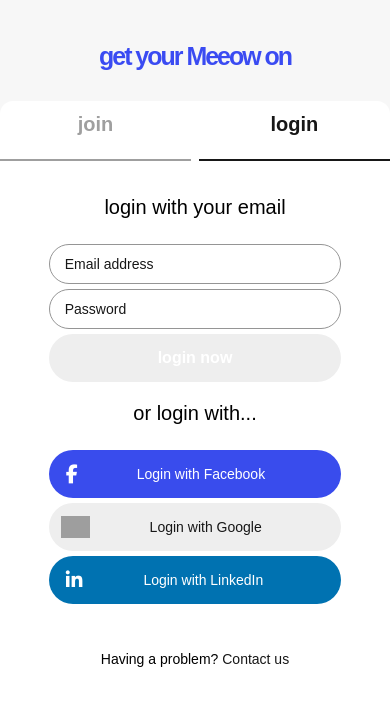
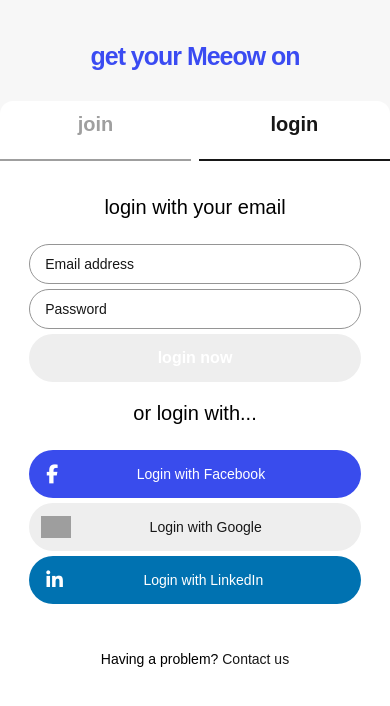
Before and after one commit to maisiemay06/join-login, a React (Create React App) app: page / in a window 390 px wide. Shown: the top 706 px of the page. Built offline with nearby package versions, Linux system fonts and the light colour scheme; grey boxes are pictures that could not be loaded; a web font is replaced by a local one.

Commit message:
Update App.css

```diff
--- a/src/App.css
+++ b/src/App.css
@@ -27,7 +27,7 @@
   color: var(--main-blue);
   font-size: 2.1rem;
   font-weight: 600;
-  letter-spacing: -2px;
+  letter-spacing: -1px;
 }
 .App-header .page-title::first-letter {
   text-decoration-skip-ink: auto;
@@ -323,7 +323,7 @@
   .login input,
   .login #login-button,
   .socials {
-    width: 75%;
+    width: 85%;
     margin-top: 5px;
   }
   .social-button {
```
